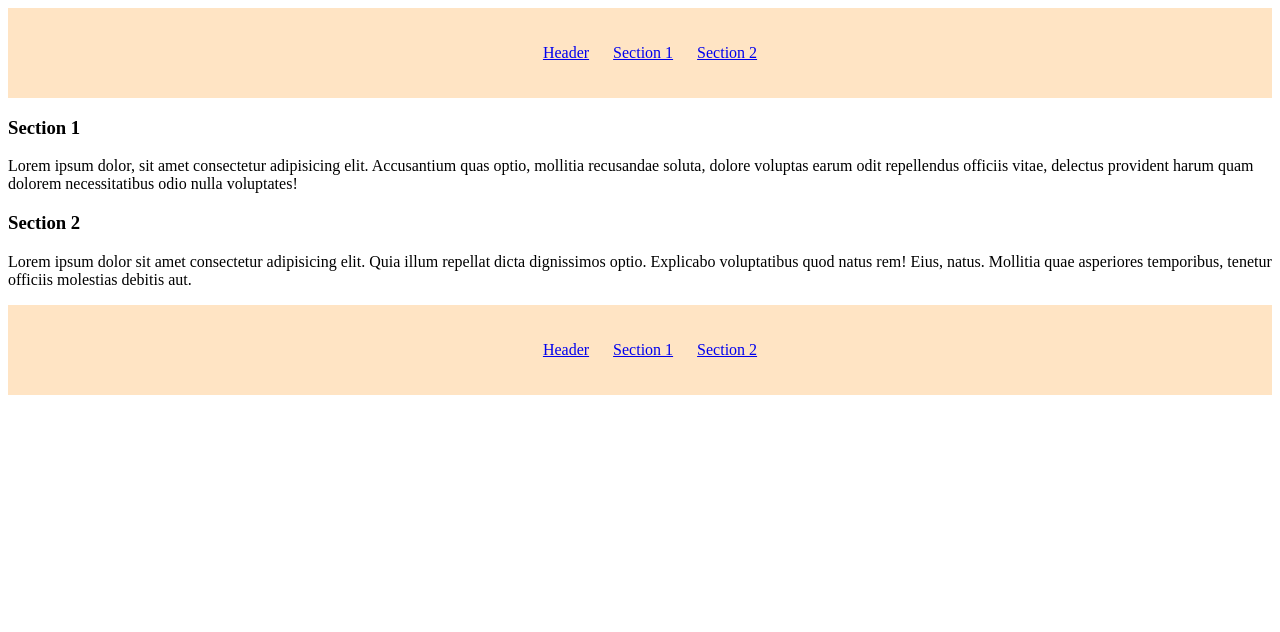
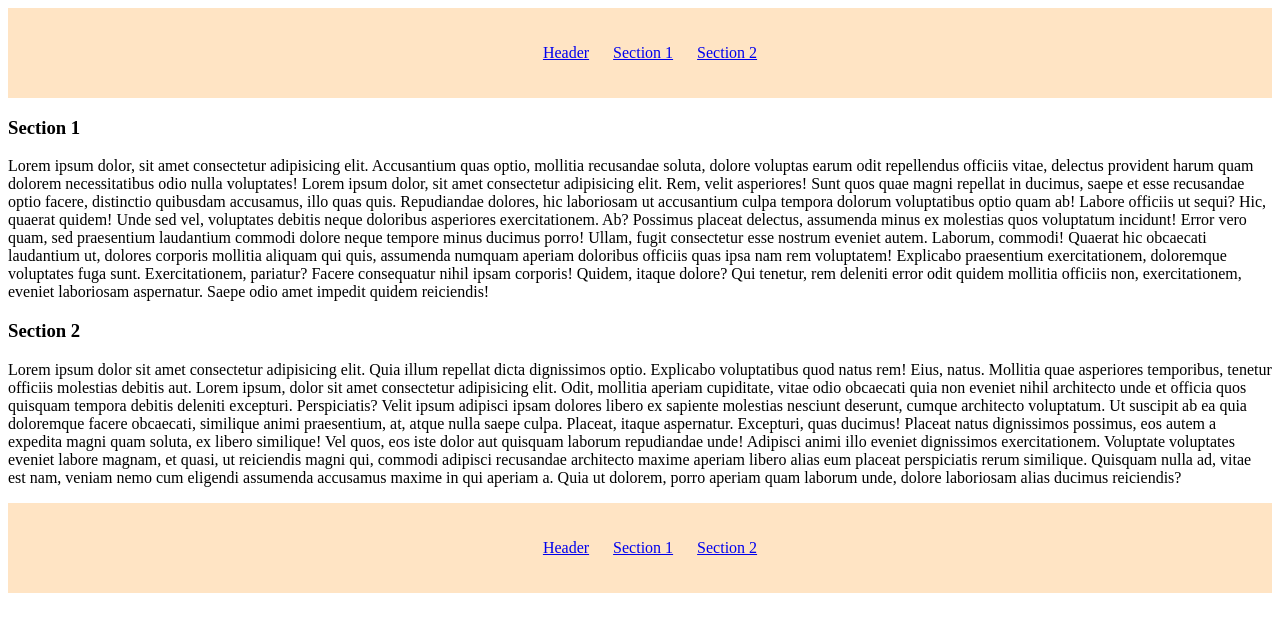
Before and after one commit to rykieldc/225747189-WebDevFinalExam, a plain HTML site: page index.html in a window 1280 px wide. Drawn offline with Linux system fonts and the light colour scheme.

Commit message:
https://drive.google.com/file/d/17Fq6f3bDoShrmAh3oaeOwsPEQwTt4-HD/view?usp=sharing

```diff
--- a/index.html
+++ b/index.html
@@ -23,14 +23,22 @@
     <section>
         <h3>Section 1</h3>
         <p>
-            Lorem ipsum dolor, sit amet consectetur adipisicing elit. Accusantium quas optio, mollitia recusandae soluta, dolore voluptas earum odit repellendus officiis vitae, delectus provident harum quam dolorem necessitatibus odio nulla voluptates!
+            Lorem ipsum dolor, sit amet consectetur adipisicing elit. Accusantium quas optio, mollitia recusandae soluta, dolore voluptas earum odit repellendus officiis vitae, delectus provident harum quam dolorem necessitatibus odio nulla voluptates! Lorem ipsum dolor, sit amet consectetur adipisicing elit. Rem, velit asperiores! Sunt quos quae magni repellat in ducimus, saepe et esse recusandae optio facere, distinctio quibusdam accusamus, illo quas quis.
+            Repudiandae dolores, hic laboriosam ut accusantium culpa tempora dolorum voluptatibus optio quam ab! Labore officiis ut sequi? Hic, quaerat quidem! Unde sed vel, voluptates debitis neque doloribus asperiores exercitationem. Ab?
+            Possimus placeat delectus, assumenda minus ex molestias quos voluptatum incidunt! Error vero quam, sed praesentium laudantium commodi dolore neque tempore minus ducimus porro! Ullam, fugit consectetur esse nostrum eveniet autem.
+            Laborum, commodi! Quaerat hic obcaecati laudantium ut, dolores corporis mollitia aliquam qui quis, assumenda numquam aperiam doloribus officiis quas ipsa nam rem voluptatem! Explicabo praesentium exercitationem, doloremque voluptates fuga sunt.
+            Exercitationem, pariatur? Facere consequatur nihil ipsam corporis! Quidem, itaque dolore? Qui tenetur, rem deleniti error odit quidem mollitia officiis non, exercitationem, eveniet laboriosam aspernatur. Saepe odio amet impedit quidem reiciendis!
         </p>
     </section>
 
     <section>
         <h3>Section 2</h3>
         <p>
-            Lorem ipsum dolor sit amet consectetur adipisicing elit. Quia illum repellat dicta dignissimos optio. Explicabo voluptatibus quod natus rem! Eius, natus. Mollitia quae asperiores temporibus, tenetur officiis molestias debitis aut.
+            Lorem ipsum dolor sit amet consectetur adipisicing elit. Quia illum repellat dicta dignissimos optio. Explicabo voluptatibus quod natus rem! Eius, natus. Mollitia quae asperiores temporibus, tenetur officiis molestias debitis aut. Lorem ipsum, dolor sit amet consectetur adipisicing elit. Odit, mollitia aperiam cupiditate, vitae odio obcaecati quia non eveniet nihil architecto unde et officia quos quisquam tempora debitis deleniti excepturi. Perspiciatis?
+            Velit ipsum adipisci ipsam dolores libero ex sapiente molestias nesciunt deserunt, cumque architecto voluptatum. Ut suscipit ab ea quia doloremque facere obcaecati, similique animi praesentium, at, atque nulla saepe culpa.
+            Placeat, itaque aspernatur. Excepturi, quas ducimus! Placeat natus dignissimos possimus, eos autem a expedita magni quam soluta, ex libero similique! Vel quos, eos iste dolor aut quisquam laborum repudiandae unde!
+            Adipisci animi illo eveniet dignissimos exercitationem. Voluptate voluptates eveniet labore magnam, et quasi, ut reiciendis magni qui, commodi adipisci recusandae architecto maxime aperiam libero alias eum placeat perspiciatis rerum similique.
+            Quisquam nulla ad, vitae est nam, veniam nemo cum eligendi assumenda accusamus maxime in qui aperiam a. Quia ut dolorem, porro aperiam quam laborum unde, dolore laboriosam alias ducimus reiciendis?
         </p>
     </section>
 
```
